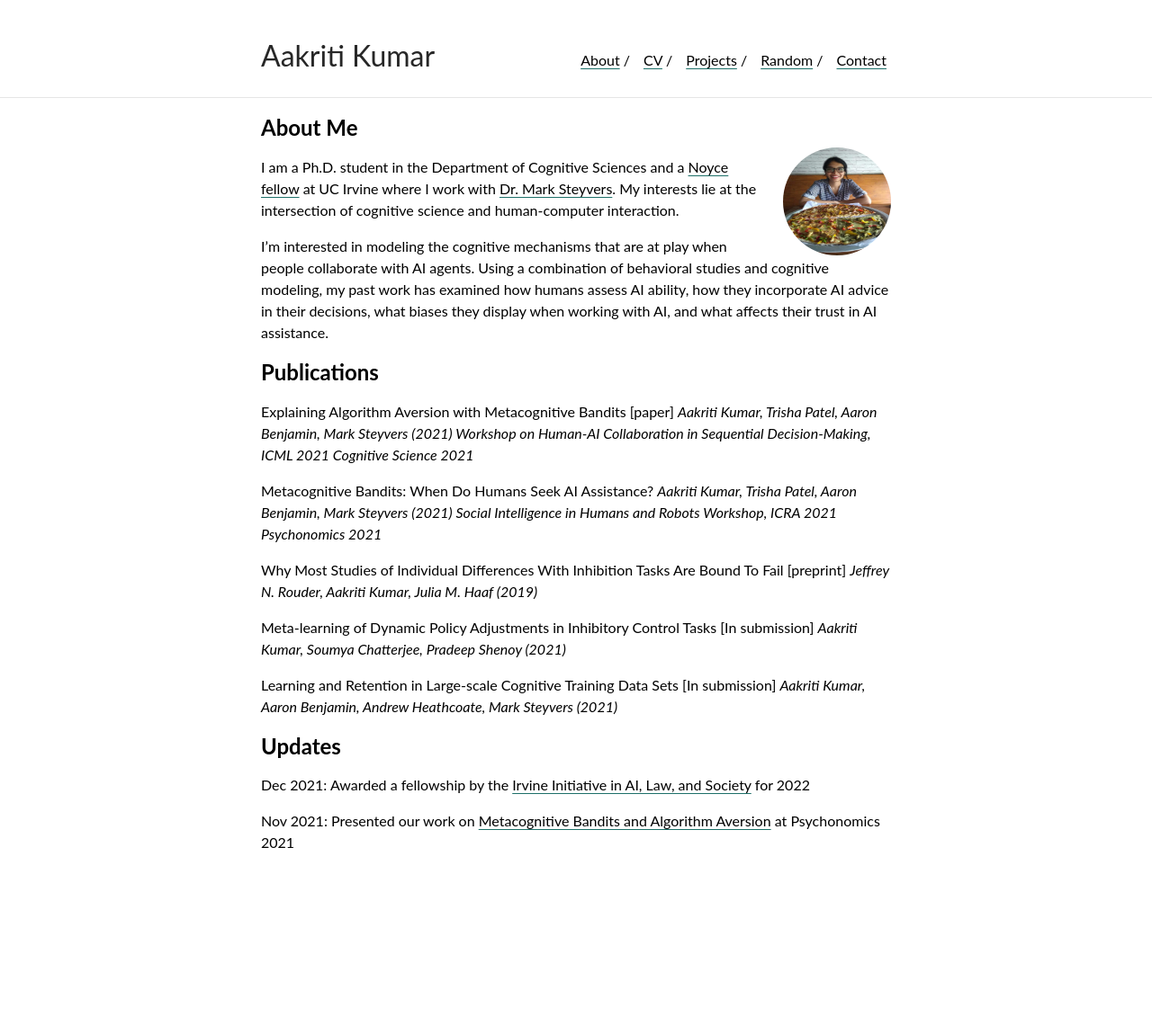
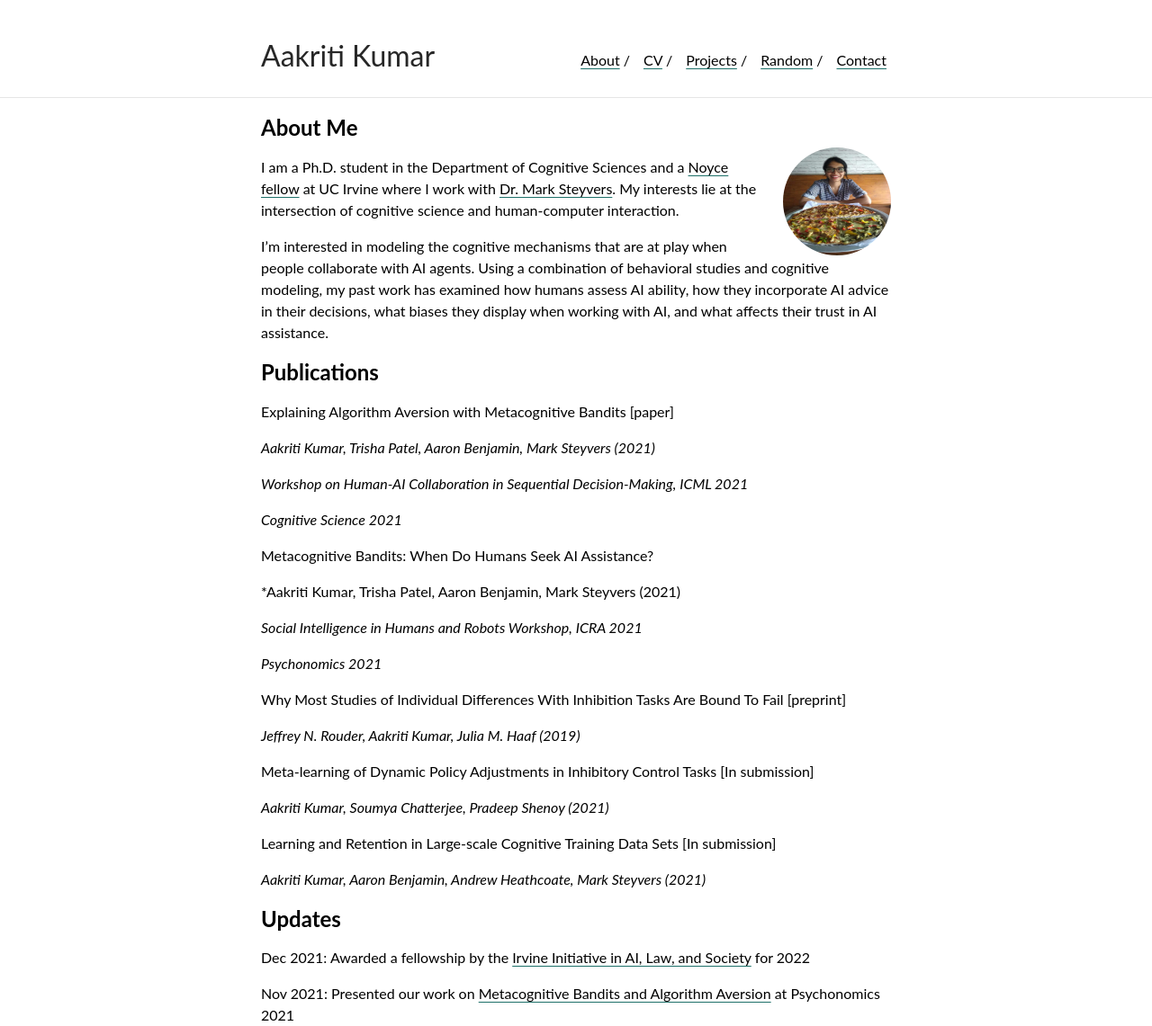
Before and after one commit to aakriti1kumar/aakriti1kumar.github.io, a Jekyll site: the page built from index.md, in a window 1280 px wide. Shown: the whole page at 90% size. Built offline with Jekyll 4.4.1, drawn with Linux system fonts in a browser that asks for light colours; our own code applies the rules of GitHub Pages for plain Markdown files; before the commit the page ends 949 px from its top, so only the background shows below that.

```diff
--- a/index.md
+++ b/index.md
@@ -10,23 +10,34 @@ I'm interested in modeling the cognitive mechanisms that are at play when people
 ## Publications
 
 Explaining Algorithm Aversion with Metacognitive Bandits [paper]
-*Aakriti Kumar, Trisha Patel, Aaron Benjamin, Mark Steyvers (2021)
-Workshop on Human-AI Collaboration in Sequential Decision-Making, ICML 2021
-Cognitive Science 2021*
+
+*Aakriti Kumar, Trisha Patel, Aaron Benjamin, Mark Steyvers (2021)*
+
+*Workshop on Human-AI Collaboration in Sequential Decision-Making, ICML 2021*
+
+*Cognitive Science 2021*
+
 
 Metacognitive Bandits: When Do Humans Seek AI Assistance?
+
 *Aakriti Kumar, Trisha Patel, Aaron Benjamin, Mark Steyvers (2021)
-Social Intelligence in Humans and Robots Workshop, ICRA 2021
-Psychonomics 2021*
+
+*Social Intelligence in Humans and Robots Workshop, ICRA 2021*
+
+*Psychonomics 2021*
+
 
 Why Most Studies of Individual Differences With Inhibition Tasks Are Bound To Fail [preprint]
+
 *Jeffrey N. Rouder, Aakriti Kumar, Julia M. Haaf (2019)*
 
 Meta-learning of Dynamic Policy Adjustments in Inhibitory Control Tasks [In submission]
+
 *Aakriti Kumar, Soumya Chatterjee, Pradeep Shenoy (2021)*
 
 
 Learning and Retention in Large-scale Cognitive Training Data Sets [In submission]
+
 *Aakriti Kumar, Aaron Benjamin, Andrew Heathcoate, Mark Steyvers (2021)*
 
 
```
